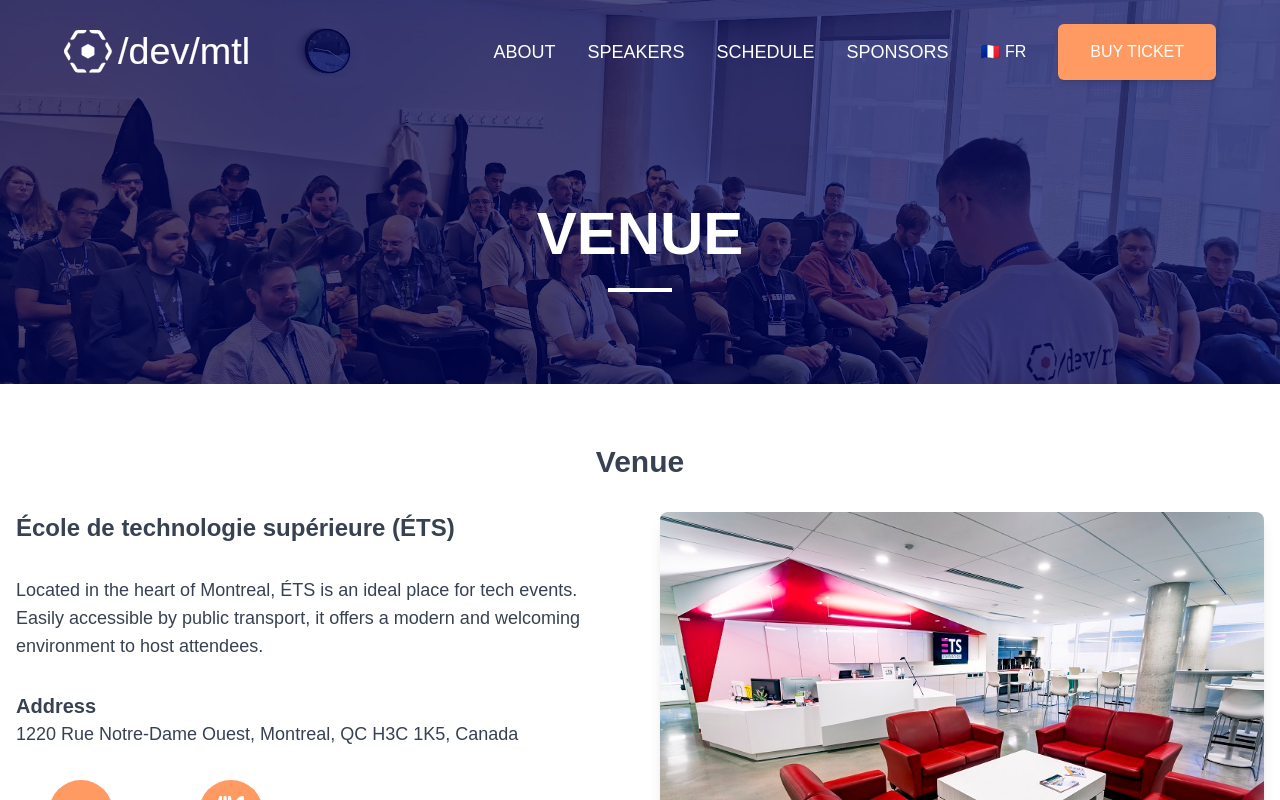
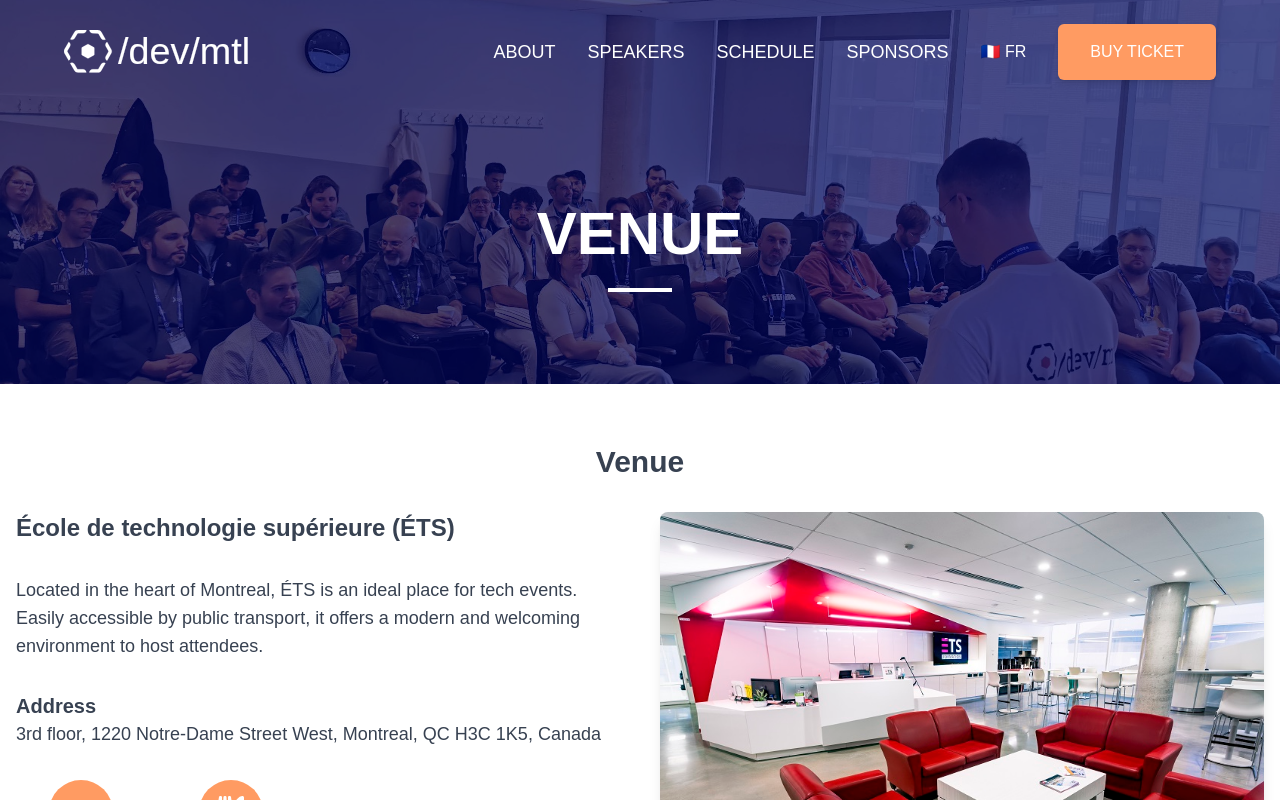
Before and after one commit to devmtl2024-org/devmtl2024-org.github.io, a React (Vite) app: page /venue in a window 1280 px wide. Shown: the top 800 px of the page. Built offline with nearby package versions, Linux system fonts and the light colour scheme.

Commit message:
Add floor and addresses fr and en

```diff
--- a/src/pages/VenuePage.tsx
+++ b/src/pages/VenuePage.tsx
@@ -29,7 +29,10 @@ export default function VenuePage() {
               {t({ fr: "Adresse", en: "Address" })}
             </h4>
             <p className="text-lg">
-              1220 Rue Notre-Dame Ouest, Montreal, QC H3C 1K5, Canada
+              {t({
+                fr: "3 ème étage, 1220 Rue Notre-Dame Ouest, Montreal, QC H3C 1K5, Canada",
+                en: "3rd floor, 1220 Notre-Dame Street West, Montreal, QC H3C 1K5, Canada",
+              })}
             </p>
           </div>
 
```
